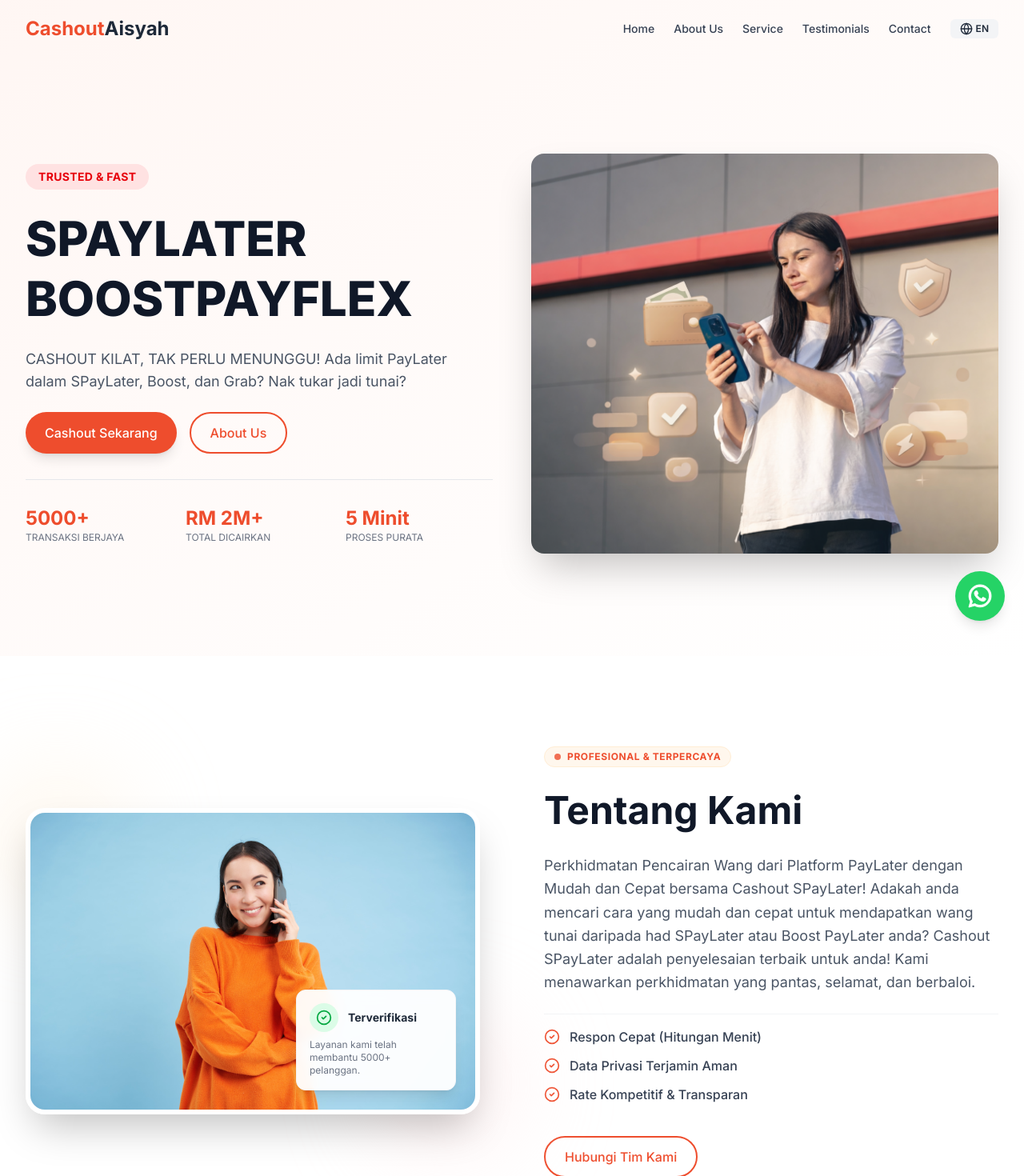
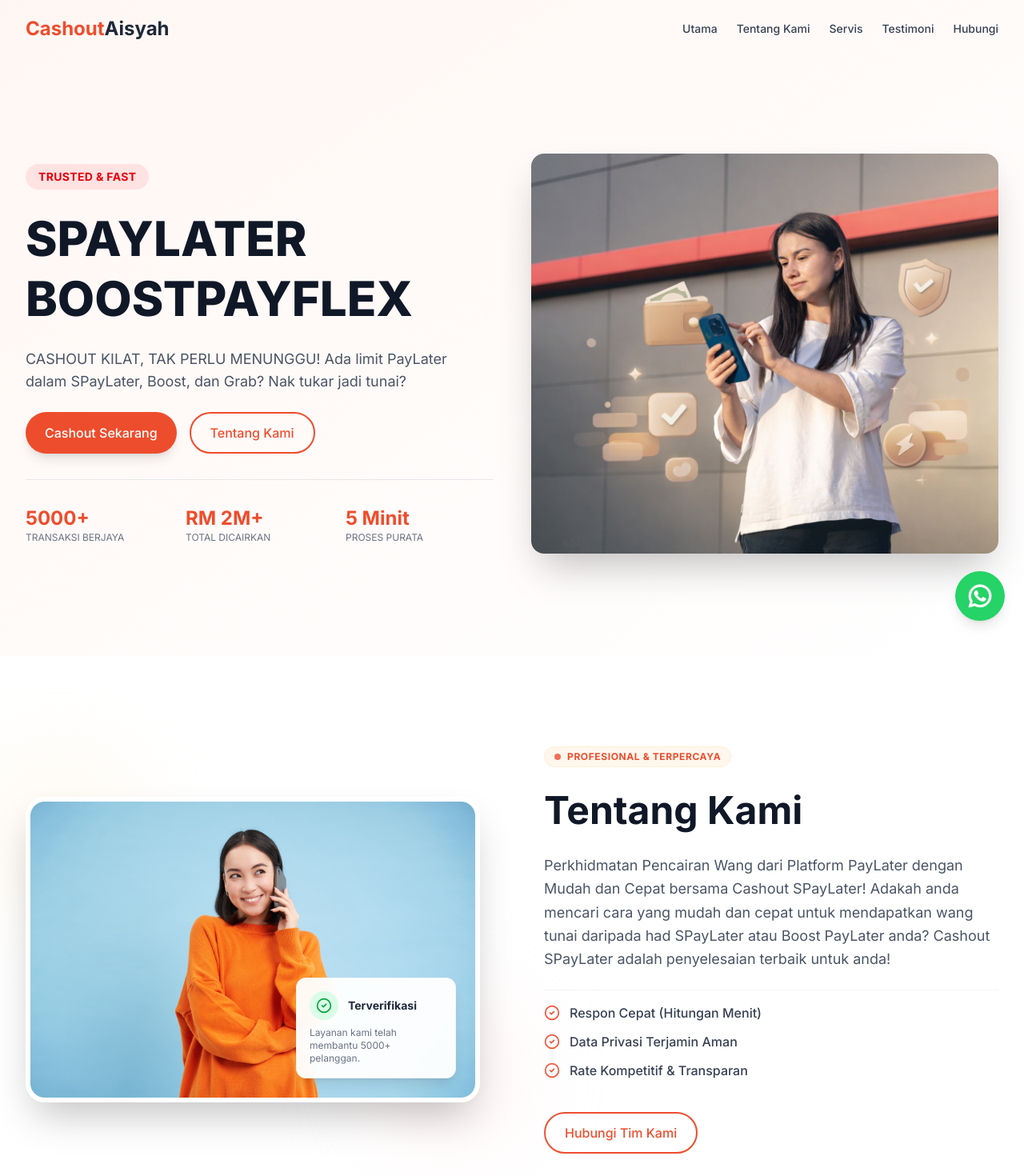
Before and after one commit to dulabdul/cashoutbyaisyah, a Next.js app: page / in a window 1280 px wide. Shown: the top 1470 px of the page at 80% size. Built offline with nearby package versions, Linux system fonts and the light colour scheme.

Commit message:
refactor single lang my

```diff
--- a/components/features/FloatingWhatsApp.tsx
+++ b/components/features/FloatingWhatsApp.tsx
@@ -1,15 +1,13 @@
 'use client';
 import React from 'react';
 import { MessageCircle } from 'lucide-react';
-import { useLanguage } from '@/context/LanguageContext';
+import { content as t } from '@/data/content';
 
 // Ganti dengan nomor WhatsApp asli Anda (format internasional tanpa '+')
 // Contoh: 601172215239
 const WA_NUMBER = '601172215239';
 
 export const FloatingWhatsApp = () => {
-  const { t } = useLanguage();
-
   // Mengambil pesan dari file content.ts berdasarkan bahasa aktif
   // encodeURIComponent penting agar spasi dan karakter khusus terbaca dengan benar di URL
   const encodedMessage = encodeURIComponent(t.whatsapp.message);
--- a/components/layout/Footer.tsx
+++ b/components/layout/Footer.tsx
@@ -1,9 +1,8 @@
 'use client';
-import { useLanguage } from '@/context/LanguageContext';
+// import { useLanguage } from '@/context/LanguageContext';
+import { content as t } from '@/data/content';
 
 export const Footer = () => {
-  const { t } = useLanguage();
-
   return (
     <footer className='bg-gray-900 text-gray-300 py-12'>
       <div className='container-custom grid md:grid-cols-2 gap-8'>
--- a/components/layout/Navbar.tsx
+++ b/components/layout/Navbar.tsx
@@ -2,12 +2,12 @@
 import React, { useState, useEffect } from 'react';
 import Link from 'next/link';
 import { Menu, X, Globe } from 'lucide-react';
-import { useLanguage } from '@/context/LanguageContext';
+// import { useLanguage } from '@/context/LanguageContext';
 import { Button } from '@/components/ui/Button';
 import { cn } from '@/lib/utils';
-
+import { content as t } from '@/data/content';
 export const Navbar = () => {
-  const { t, lang, toggleLanguage } = useLanguage();
+  // const { t, lang, toggleLanguage } = useLanguage();
   const [isScrolled, setIsScrolled] = useState(false);
   const [isMobileMenuOpen, setIsMobileMenuOpen] = useState(false);
 
@@ -54,22 +54,10 @@
               {link.label}
             </Link>
           ))}
-          <button
-            onClick={toggleLanguage}
-            className='flex items-center gap-1 px-3 py-1 rounded-md bg-gray-100 hover:bg-gray-200 text-xs font-semibold'
-            aria-label='Switch Language'>
-            <Globe className='w-4 h-4' />
-            {lang === 'my' ? 'EN' : 'MY'}
-          </button>
         </nav>
 
         {/* Mobile Toggle */}
         <div className='flex items-center gap-4 md:hidden'>
-          <button
-            onClick={toggleLanguage}
-            className='text-xs font-bold px-2 py-1 bg-gray-100 rounded'>
-            {lang === 'my' ? 'EN' : 'MY'}
-          </button>
           <button
             onClick={() => setIsMobileMenuOpen(!isMobileMenuOpen)}
             aria-label='Toggle Menu'>
--- a/components/sections/About.tsx
+++ b/components/sections/About.tsx
@@ -1,13 +1,12 @@
 'use client';
 import React from 'react';
 import Image from 'next/image';
-import { useLanguage } from '@/context/LanguageContext';
+// import { useLanguage } from '@/context/LanguageContext';
+import { content as t } from '@/data/content';
 import { Button } from '@/components/ui/Button';
 import { CheckCircle2 } from 'lucide-react';
 
 export const About = () => {
-  const { t } = useLanguage();
-
   // Gambar ilustrasi CS/Professional (Asian look)
   // Nanti bisa diganti dengan file lokal: "/images/about-us.jpg"
   const imageSrc = '/images/about-min.jpg';
--- a/components/sections/Contact.tsx
+++ b/components/sections/Contact.tsx
@@ -1,10 +1,10 @@
 'use client';
-import { useLanguage } from '@/context/LanguageContext';
+// import { useLanguage } from '@/context/LanguageContext';
 import { Button } from '@/components/ui/Button';
 import { useWhatsApp } from '@/hooks/useWhatsApp'; // Import Hook
-
+import { content as t } from '@/data/content';
 export const Contact = () => {
-  const { t } = useLanguage();
+  // const { t } = useLanguage();
   const waLink = useWhatsApp(); // Generate link WA dinamis
 
   return (
--- a/components/sections/Hero.tsx
+++ b/components/sections/Hero.tsx
@@ -1,11 +1,11 @@
 'use client';
 import Image from 'next/image';
-import { useLanguage } from '@/context/LanguageContext';
+// import { useLanguage } from '@/context/LanguageContext';
+import { content as t } from '@/data/content';
 import { Button } from '@/components/ui/Button';
 import { motion } from 'framer-motion';
 import { useWhatsApp } from '@/hooks/useWhatsApp'; // Import Hook
 export const Hero = () => {
-  const { t } = useLanguage();
   const waLink = useWhatsApp();
   return (
     <section
--- a/components/sections/Services.tsx
+++ b/components/sections/Services.tsx
@@ -1,10 +1,9 @@
 'use client';
-import { useLanguage } from '@/context/LanguageContext';
+// import { useLanguage } from '@/context/LanguageContext';
+import { content as t } from '@/data/content';
 import { ShoppingBag, Zap, Car } from 'lucide-react';
 
 export const Services = () => {
-  const { t } = useLanguage();
-
   const getIcon = (iconName: string) => {
     switch (iconName) {
       case 'shopee':
--- a/components/sections/Testimonials.tsx
+++ b/components/sections/Testimonials.tsx
@@ -4,10 +4,10 @@
 import Image from 'next/image';
 import Lightbox from 'yet-another-react-lightbox';
 import 'yet-another-react-lightbox/styles.css';
-import { useLanguage } from '@/context/LanguageContext';
+// import { useLanguage } from '@/context/LanguageContext';
+import { content as t } from '@/data/content';
 
 export const Testimonials = () => {
-  const { t } = useLanguage();
   const [emblaRef] = useEmblaCarousel({
     loop: true,
     align: 'center', // Center active slide agar fokus
--- a/context/LanguageContext.tsx
+++ b/context/LanguageContext.tsx
@@ -1,37 +1,37 @@
-'use client';
+// 'use client';
 
-import React, { createContext, useContext, useState, ReactNode } from 'react';
-import { Language } from '@/types';
-import { content } from '@/data/content';
+// import React, { createContext, useContext, useState, ReactNode } from 'react';
+// import { Language } from '@/types';
+// import { content } from '@/data/content';
 
-interface LanguageContextType {
-  lang: Language;
-  toggleLanguage: () => void;
-  t: typeof content.my;
-}
+// interface LanguageContextType {
+//   lang: Language;
+//   toggleLanguage: () => void;
+//   t: typeof content.my;
+// }
 
-const LanguageContext = createContext<LanguageContextType | undefined>(
-  undefined
-);
+// const LanguageContext = createContext<LanguageContextType | undefined>(
+//   undefined
+// );
 
-export const LanguageProvider = ({ children }: { children: ReactNode }) => {
-  const [lang, setLang] = useState<Language>('my');
+// export const LanguageProvider = ({ children }: { children: ReactNode }) => {
+//   const [lang, setLang] = useState<Language>('my');
 
-  const toggleLanguage = () => {
-    setLang((prev) => (prev === 'my' ? 'en' : 'my'));
-  };
+//   const toggleLanguage = () => {
+//     setLang((prev) => (prev === 'my' ? 'en' : 'my'));
+//   };
 
-  return (
-    <LanguageContext.Provider
-      value={{ lang, toggleLanguage, t: content[lang] }}>
-      {children}
-    </LanguageContext.Provider>
-  );
-};
+//   return (
+//     <LanguageContext.Provider
+//       value={{ lang, toggleLanguage, t: content[lang] }}>
+//       {children}
+//     </LanguageContext.Provider>
+//   );
+// };
 
-export const useLanguage = () => {
-  const context = useContext(LanguageContext);
-  if (!context)
-    throw new Error('useLanguage must be used within a LanguageProvider');
-  return context;
-};
+// export const useLanguage = () => {
+//   const context = useContext(LanguageContext);
+//   if (!context)
+//     throw new Error('useLanguage must be used within a LanguageProvider');
+//   return context;
+// };
--- a/data/content.ts
+++ b/data/content.ts
@@ -1,17 +1,162 @@
-import { ContentData } from "@/types";
+// import { ContentData } from "@/types";
 
-export const content: Record<"my" | "en", ContentData> = {
-  my: {
+// export const content: Record<"my" | "en", ContentData> = {
+//   my: {
+//     nav: {
+//       home: "Home",
+//       about: "About Us",
+//       why: "Why Choose Us",
+//       service: "Service",
+//       advantage: "Advantage",
+//       testimonials: "Testimonials",
+//       contact: "Contact"
+//     },
+
+//     hero: {
+//       headline: "SPAYLATER BOOSTPAYFLEX",
+//       desc: "CASHOUT KILAT, TAK PERLU MENUNGGU! Ada limit PayLater dalam SPayLater, Boost, dan Grab? Nak tukar jadi tunai?",
+//       cta: "Cashout Sekarang",
+//       stats: [
+//         { value: "5000+", label: "Transaksi Berjaya" },
+//         { value: "RM 2M+", label: "Total Dicairkan" },
+//         { value: "5 Minit", label: "Proses Purata" }
+//       ]
+//     },
+//     about: {
+//       title: "Tentang Kami",
+//       badge: "Profesional & Terpercaya",
+//       desc: "Perkhidmatan Pencairan Wang dari Platform PayLater dengan Mudah dan Cepat bersama Cashout SPayLater! Adakah anda mencari cara yang mudah dan cepat untuk mendapatkan wang tunai daripada had SPayLater atau Boost PayLater anda? Cashout SPayLater adalah penyelesaian terbaik untuk anda! Kami menawarkan perkhidmatan yang pantas, selamat, dan berbaloi."
+//     },
+//     why: {
+//       title: "Why Choose Us",
+//       desc: "Memilih perkhidmatan kami bermaksud anda mengutamakan kepantasan, keselamatan dan kemudahan. Kami memahami bahawa keperluan dana yang mendesak tidak boleh ditangguhkan, sebab itu seluruh proses kami direka agar seefisien mungkin.",
+//       cta: "Hubungi Kami"
+//     },
+//     services: {
+//       title: "KHIDMAT KAMI",
+//       subtitle: "Kami melayani pencairan berbagai jenis PayLater populer",
+//       items: [
+//         { title: "ShopeePay Later", desc: "Cairkan limit SPayLater anda pada bila-bila masa dengan proses pantas.", icon: "shopee" },
+//         { title: "Boost PayFlex", desc: "Tukar limit Boost PayFlex anda kepada wang tunai dengan cara selamat.", icon: "zap" },
+//         { title: "Grab PayLater", desc: "Nikmati perkhidmatan pencairan limit Grab PayLater tanpa sebarang halangan.", icon: "car" }
+//       ]
+//     },
+//     advantages: {
+//       title: "MENGAPA KAMI",
+//       items: [
+//         { title: "Proses Pantas", desc: "Wang cair hanya dalam beberapa minit.", icon: "clock" },
+//         { title: "Selamat & Dipercayai", desc: "Sistem transaksi yang jelas tanpa caj tersembunyi.", icon: "shield" },
+//         { title: "Panduan Lengkap", desc: "Dibantu oleh CS sehingga transaksi berjaya.", icon: "users" },
+//         { title: "Kadar Terbaik", desc: "Kadar yang kompetitif dan mesra pelanggan.", icon: "percent" },
+//         { title: "Privasi Terpelihara", desc: "Data anda selamat dan tidak dikongsi.", icon: "lock" },
+//         { title: "Perkhidmatan 24/7", desc: "Kami sedia membantu pada bila-bila masa.", icon: "headphones" }
+//       ]
+//     },
+//     testimonials: {
+//       title: "Testimoni Pelanggan",
+//       items: Array.from({ length: 4 }).map((_, i) => ({
+//         id: i,
+//         src: `/images/testimoni/testi${i+1}.jpeg`, // Pastikan file ini ada nanti
+//         alt: `Testimoni Cashout ${i + 1}`
+//       }))
+//     },
+//     contact: {
+//       title: "Nak Cashout Paylater? Hubungi Kami!",
+//       desc: "Jangan biarkan kebutuhan mendesak menghambat Anda. Tim kami siap membantu pencairan limit Anda dengan aman.",
+//       cta: "Hubungi Sekarang"
+//     },
+//     footer: {
+//       desc: "CashoutByAisyah - Solusi terpercaya pencairan limit PayLater anda menjadi tunai instan.",
+//       copyright: "© 2025 CashoutByAisyah. All rights reserved."
+//     },
+//     whatsapp: {
+//       message: "Cashout paylater (spaylater/boost)"
+//     }
+//   },
+//   en: {
+//     nav: {
+//       home: "Home",
+//       about: "About Us",
+//       why: "Why Choose Us",
+//       service: "Service",
+//       advantage: "Advantage",
+//       testimonials: "Testimonials",
+//       contact: "Contact"
+//     },
+//     hero: {
+//       headline: "SPAYLATER BOOSTPAYFLEX",
+//       desc: "INSTANT CASHOUT, NO WAITING! Have PayLater limits in SPayLater, Boost, or Grab? Want to convert them to cash?",
+//       cta: "Cashout Now",
+//       stats: [
+//         { value: "5000+", label: "Successful Transactions" },
+//         { value: "RM 2M+", label: "Total Cashed Out" },
+//         { value: "5 Mins", label: "Average Process" }
+//       ]
+//     },
+//     about: {
+//       title: "About Us",
+//       badge: "Professional & Trusted",
+//       desc: "Easy and Fast Cashout Service from PayLater Platforms with Cashout SPayLater! Are you looking for an easy and quick way to get cash from your SPayLater or Boost PayLater limits? Cashout SPayLater is the best solution for you! We offer fast, safe, and worthwhile services."
+//     },
+//     why: {
+//       title: "Why Choose Us",
+//       desc: "Choosing our service means you prioritize speed, security, and convenience. We understand that urgent funding needs cannot be delayed, which is why our entire process is designed to be as efficient as possible.",
+//       cta: "Contact Us"
+//     },
+//     services: {
+//       title: "OUR SERVICES",
+//       subtitle: "We serve cashouts for various popular PayLater types",
+//       items: [
+//         { title: "ShopeePay Later", desc: "Cashout your SPayLater limit anytime with a fast process.", icon: "shopee" },
+//         { title: "Boost PayFlex", desc: "Convert your Boost PayFlex limit to cash safely and efficiently.", icon: "zap" },
+//         { title: "Grab PayLater", desc: "Enjoy Grab PayLater cashout service without any obstacles.", icon: "car" }
+//       ]
+//     },
+//     advantages: {
+//       title: "WHY US",
+//       items: [
+//         { title: "Fast Process", desc: "Cash disbursed in just a few minutes.", icon: "clock" },
+//         { title: "Safe & Trusted", desc: "Clear transaction system with no hidden charges.", icon: "shield" },
+//         { title: "Step-by-Step Guide", desc: "Assisted by CS until transaction is successful.", icon: "users" },
+//         { title: "Best Rates", desc: "Competitive and customer-friendly rates.", icon: "percent" },
+//         { title: "Privacy Protected", desc: "Your data is safe and not shared with others.", icon: "lock" },
+//         { title: "24/7 Service", desc: "We are ready to help whenever you need.", icon: "headphones" }
+//       ]
+//     },
+//     testimonials: {
+//       title: "Customer Testimonials",
+//       items: Array.from({ length: 7 }).map((_, i) => ({
+//         id: i,
+//         src: `/images/testimoni/testi${i+1}.jpeg`,
+//         alt: `Testimonial Cashout ${i + 1}`
+//       }))
+//     },
+//     contact: {
+//       title: "Need Funds Immediately? Contact Us!",
+//       desc: "Don't let urgent needs hold you back. Our team is ready to help cashout your limit safely.",
+//       cta: "Contact Now"
+//     },
+//     footer: {
+//       desc: "CashoutByAisyah - Trusted solution for converting your PayLater limits into instant cash.",
+//       copyright: "© 2025 CashoutByAisyah. All rights reserved."
+//     },
+//     whatsapp: {
+//       message: "Cashout paylater (spaylater/boost)"
+//     }
+//   }
+// };
+// data/content.ts
+
+export const content = {
   nav: {
-      home: "Home",
-      about: "About Us",
-      why: "Why Choose Us",
-      service: "Service",
-      advantage: "Advantage",
-      testimonials: "Testimonials",
-      contact: "Contact"
+    home: "Utama", // Saya ubah jadi Bahasa Melayu standar
+    about: "Tentang Kami",
+    why: "Kenapa Kami",
+    service: "Servis",
+    advantage: "Kelebihan",
+    testimonials: "Testimoni",
+    contact: "Hubungi"
   },
-
   hero: {
     headline: "SPAYLATER BOOSTPAYFLEX",
     desc: "CASHOUT KILAT, TAK PERLU MENUNGGU! Ada limit PayLater dalam SPayLater, Boost, dan Grab? Nak tukar jadi tunai?",
@@ -25,11 +170,11 @@
   about: {
     title: "Tentang Kami",
     badge: "Profesional & Terpercaya",
-      desc: "Perkhidmatan Pencairan Wang dari Platform PayLater dengan Mudah dan Cepat bersama Cashout SPayLater! Adakah anda mencari cara yang mudah dan cepat untuk mendapatkan wang tunai daripada had SPayLater atau Boost PayLater anda? Cashout SPayLater adalah penyelesaian terbaik untuk anda! Kami menawarkan perkhidmatan yang pantas, selamat, dan berbaloi."
+    desc: "Perkhidmatan Pencairan Wang dari Platform PayLater dengan Mudah dan Cepat bersama Cashout SPayLater! Adakah anda mencari cara yang mudah dan cepat untuk mendapatkan wang tunai daripada had SPayLater atau Boost PayLater anda? Cashout SPayLater adalah penyelesaian terbaik untuk anda!"
   },
   why: {
-      title: "Why Choose Us",
-      desc: "Memilih perkhidmatan kami bermaksud anda mengutamakan kepantasan, keselamatan dan kemudahan. Kami memahami bahawa keperluan dana yang mendesak tidak boleh ditangguhkan, sebab itu seluruh proses kami direka agar seefisien mungkin.",
+    title: "Kenapa Pilih Kami",
+    desc: "Memilih perkhidmatan kami bermaksud anda mengutamakan kepantasan, keselamatan dan kemudahan. Kami memahami bahawa keperluan dana yang mendesak tidak boleh ditangguhkan.",
     cta: "Hubungi Kami"
   },
   services: {
@@ -54,14 +199,14 @@
   },
   testimonials: {
     title: "Testimoni Pelanggan",
-      items: Array.from({ length: 4 }).map((_, i) => ({
+    items: Array.from({ length: 7 }).map((_, i) => ({
       id: i,
-        src: `/images/testimoni/testi${i+1}.jpeg`, // Pastikan file ini ada nanti
+      src: `/images/testi-${i + 1}.jpg`,
       alt: `Testimoni Cashout ${i + 1}`
     }))
   },
   contact: {
-      title: "Nak Cashout Paylater? Hubungi Kami!",
+    title: "Nak Cashout Paylater?",
     desc: "Jangan biarkan kebutuhan mendesak menghambat Anda. Tim kami siap membantu pencairan limit Anda dengan aman.",
     cta: "Hubungi Sekarang"
   },
@@ -70,78 +215,6 @@
     copyright: "© 2025 CashoutByAisyah. All rights reserved."
   },
   whatsapp: {
-      message: "Cashout paylater (spaylater/boost)"
-    }
-  },
-  en: {
-    nav: {
-      home: "Home",
-      about: "About Us",
-      why: "Why Choose Us",
-      service: "Service",
-      advantage: "Advantage",
-      testimonials: "Testimonials",
-      contact: "Contact"
-    },
-    hero: {
-      headline: "SPAYLATER BOOSTPAYFLEX",
-      desc: "INSTANT CASHOUT, NO WAITING! Have PayLater limits in SPayLater, Boost, or Grab? Want to convert them to cash?",
-      cta: "Cashout Now",
-      stats: [
-        { value: "5000+", label: "Successful Transactions" },
-        { value: "RM 2M+", label: "Total Cashed Out" },
-        { value: "5 Mins", label: "Average Process" }
-      ]
-    },
-    about: {
-      title: "About Us",
-      badge: "Professional & Trusted",
-      desc: "Easy and Fast Cashout Service from PayLater Platforms with Cashout SPayLater! Are you looking for an easy and quick way to get cash from your SPayLater or Boost PayLater limits? Cashout SPayLater is the best solution for you! We offer fast, safe, and worthwhile services."
-    },
-    why: {
-      title: "Why Choose Us",
-      desc: "Choosing our service means you prioritize speed, security, and convenience. We understand that urgent funding needs cannot be delayed, which is why our entire process is designed to be as efficient as possible.",
-      cta: "Contact Us"
-    },
-    services: {
-      title: "OUR SERVICES",
-      subtitle: "We serve cashouts for various popular PayLater types",
-      items: [
-        { title: "ShopeePay Later", desc: "Cashout your SPayLater limit anytime with a fast process.", icon: "shopee" },
-        { title: "Boost PayFlex", desc: "Convert your Boost PayFlex limit to cash safely and efficiently.", icon: "zap" },
-        { title: "Grab PayLater", desc: "Enjoy Grab PayLater cashout service without any obstacles.", icon: "car" }
-      ]
-    },
-    advantages: {
-      title: "WHY US",
-      items: [
-        { title: "Fast Process", desc: "Cash disbursed in just a few minutes.", icon: "clock" },
-        { title: "Safe & Trusted", desc: "Clear transaction system with no hidden charges.", icon: "shield" },
-        { title: "Step-by-Step Guide", desc: "Assisted by CS until transaction is successful.", icon: "users" },
-        { title: "Best Rates", desc: "Competitive and customer-friendly rates.", icon: "percent" },
-        { title: "Privacy Protected", desc: "Your data is safe and not shared with others.", icon: "lock" },
-        { title: "24/7 Service", desc: "We are ready to help whenever you need.", icon: "headphones" }
-      ]
-    },
-    testimonials: {
-      title: "Customer Testimonials",
-      items: Array.from({ length: 7 }).map((_, i) => ({
-        id: i,
-        src: `/images/testimoni/testi${i+1}.jpeg`,
-        alt: `Testimonial Cashout ${i + 1}`
-      }))
-    },
-    contact: {
-      title: "Need Funds Immediately? Contact Us!",
-      desc: "Don't let urgent needs hold you back. Our team is ready to help cashout your limit safely.",
-      cta: "Contact Now"
-    },
-    footer: {
-      desc: "CashoutByAisyah - Trusted solution for converting your PayLater limits into instant cash.",
-      copyright: "© 2025 CashoutByAisyah. All rights reserved."
-    },
-    whatsapp: {
-      message: "Cashout paylater (spaylater/boost)"
-    }
+    message: "Halo, saya berminat untuk cashout PayLater."
   }
 };
--- a/hooks/useWhatsApp.ts
+++ b/hooks/useWhatsApp.ts
@@ -1,7 +1,7 @@
-import { useLanguage } from "@/context/LanguageContext";
+// import { useLanguage } from "@/context/LanguageContext";
+import { content as t } from "@/data/content";
+export const useWhatsApp = () => {
 
-export const useWhatsApp = () => {
-  const { t } = useLanguage();
 
   // Ganti dengan nomor asli Anda
   const WA_NUMBER = "601172215239";
```
Also changed, not shown: app/page.tsx (+19 -7 lines). Lines whose indentation alone changed are shown as unchanged.
